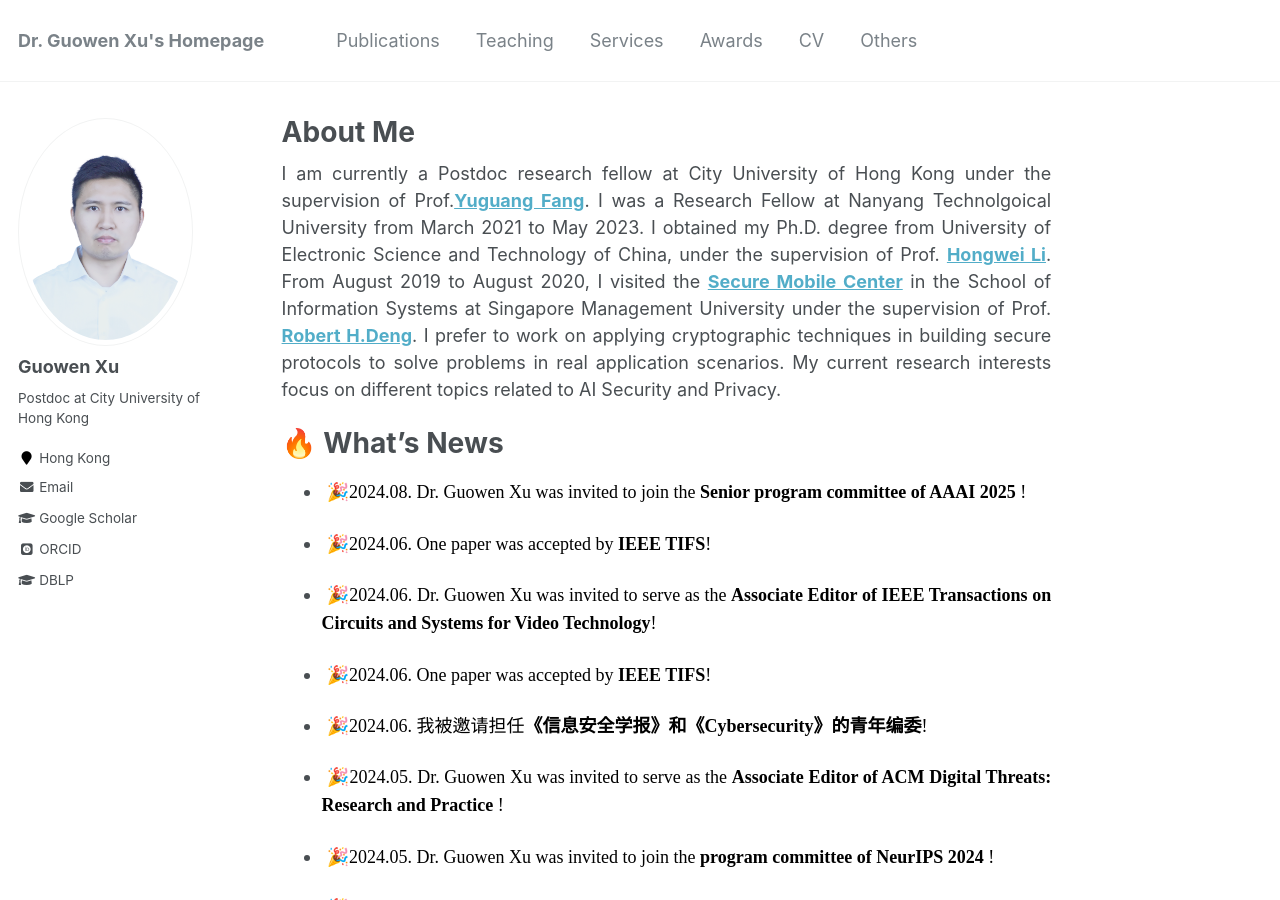
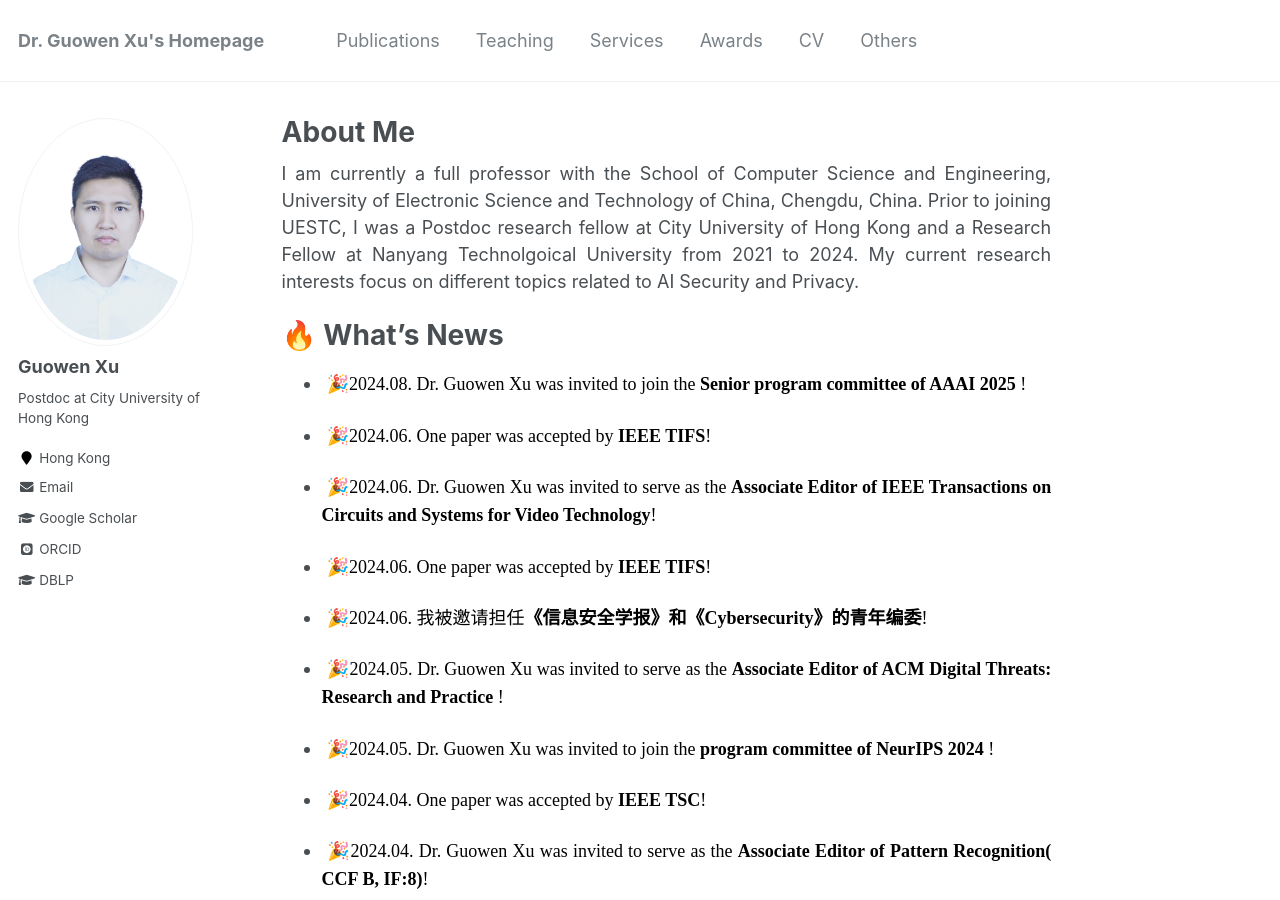
Before and after one commit to Guowen-xu/guowen-xu.github.io, a Jekyll site: the page built from _pages/about.md, in a window 1280 px wide and 900 px high. Built offline with Jekyll 4.4.1, drawn with Linux system fonts in a browser that asks for light colours; some web fonts are replaced.

Commit message:
Update about.md

```diff
--- a/_pages/about.md
+++ b/_pages/about.md
@@ -8,7 +8,7 @@ redirect_from:
   - /about.html
 ---
 
-<p align="justify">I am currently a Postdoc research fellow at City University of Hong Kong under the supervision of Prof.<a href = "https://www.cs.cityu.edu.hk/~yugufang/"><b>Yuguang Fang</b></a>. I was a  Research  Fellow at Nanyang Technolgoical University from March 2021 to May 2023. I obtained my Ph.D. degree from University of Electronic Science and Technology of China, under the supervision of Prof. <a href = "https://scholar.google.com.hk/citations?hl=zh-CN&user=-o6u2gwAAAAJ&view_op=list_works&sortby=pubdate"><b>Hongwei Li</b></a>. From August 2019 to August 2020,  I visited the  <a href = "https://smc.smu.edu.sg/"><b>Secure Mobile Center</b></a> in the School of Information Systems at Singapore Management University under the supervision of Prof. <a href = "http://www.mysmu.edu/faculty/robertdeng/"><b>Robert H.Deng</b></a>. I prefer to work on applying cryptographic techniques in building secure protocols to solve problems in real application scenarios. My current research interests focus on different topics related to AI Security and Privacy.</p>
+<p align="justify">I am currently a full professor with the School of Computer Science and Engineering, University of Electronic Science and Technology of China, Chengdu, China. Prior to joining UESTC, I was a Postdoc research fellow at City University of Hong Kong and a  Research  Fellow at Nanyang Technolgoical University from 2021 to 2024. My current research interests focus on different topics related to AI Security and Privacy.</p>
 
 
 
```
